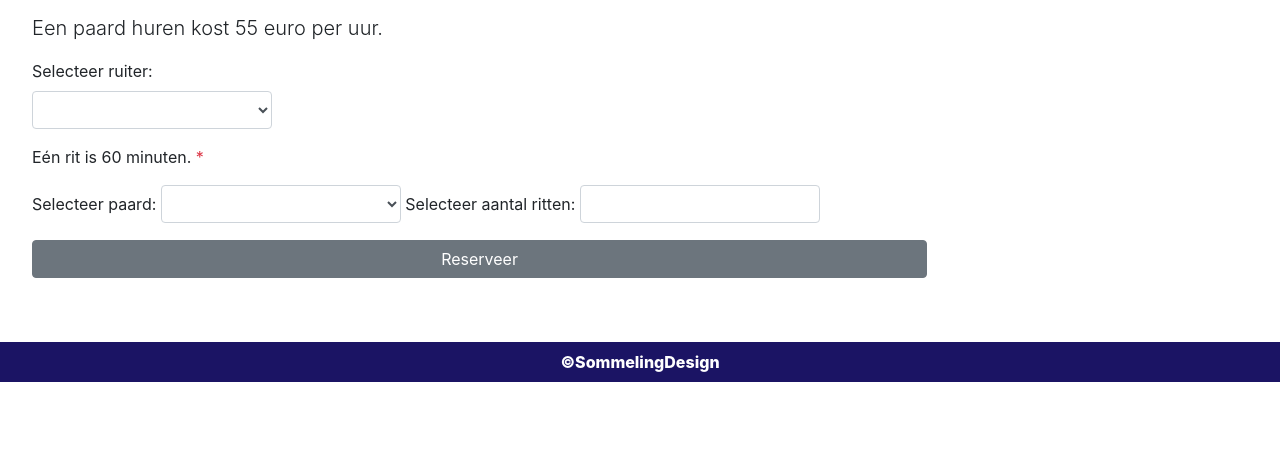
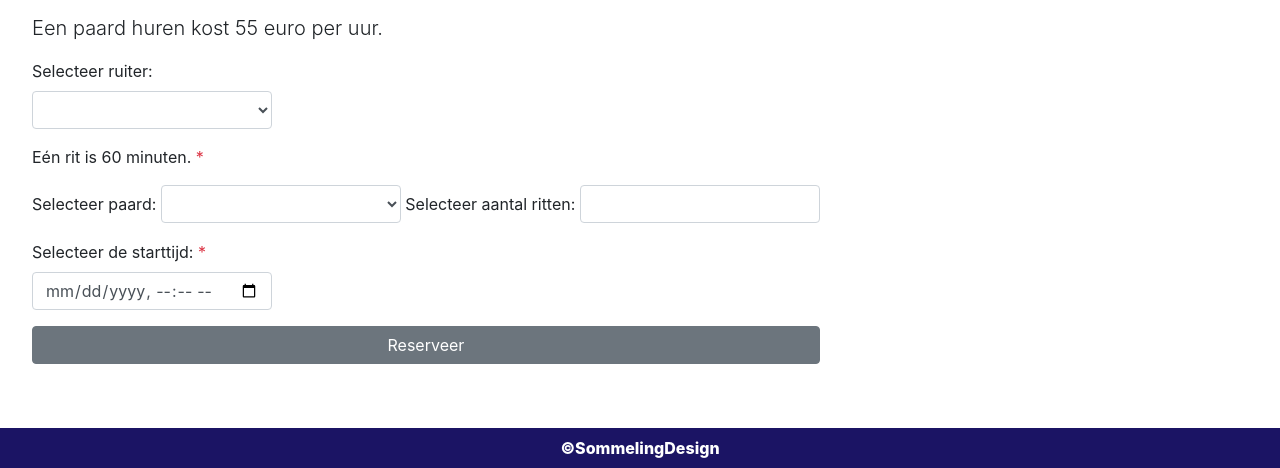
Before and after one commit to JBSommeling/Manege, a PHP site: page /webapp/reservation/store in a window 1280 px wide. Shown: the part 507-975 px from the top of the page. Before the commit the page ends 889 px from the top, so only its background shows below. Run offline with PHP 8.4, Linux system fonts and the light colour scheme; the visitor is signed in with stand-in values (Sample User, id 1); data comes from the database, SQL or seed files in the repository; data that the repository does not hold is empty; some libraries are stand-ins or nearby versions.

Commit message:
dateTime deels toegevoegd

```diff
--- a/controller/ReservationController.php
+++ b/controller/ReservationController.php
@@ -14,7 +14,8 @@ function store(){
 	login();
 	$fields = ['user_id' => "",
 				'horse_id' => "",
-				'rides' => ""];
+				'rides' => "",
+				'time_start'=> ""];
 	$fieldErr = [];
 	if($_SERVER["REQUEST_METHOD"] == "POST"){
 		$validate = true;
@@ -30,7 +31,17 @@ function store(){
 			$fieldErr['rides'] = ' U moet minimaal 1 rit selecteren.';
 			$validate = false;
 		}
-		$fields['rides'] = formVal($_POST['rides']);
+		else{
+			$fields['rides'] = formVal($_POST['rides']);
+		}
+
+		if (empty($_POST['time_start'])){
+			$fieldErr['time_start'] = 'U moet een tijd selecteren.';
+			$validate = false;
+		}
+		else{
+			$fields['time_start'] = formVal($_POST['time_start']);
+		}
 	}
 
 	$result = getReservation($fields['user_id']);
@@ -42,7 +53,8 @@ function store(){
 	else{
 		render('reservation/create', array('result_users' => getAllUsers(),
 										'result_horses' => getAllHorses(),
-										'fieldErr' => $fieldErr));
+										'fieldErr' => $fieldErr,
+										'fields' => $fields));
 	}
 }
 
--- a/model/ReservationModel.php
+++ b/model/ReservationModel.php
@@ -3,11 +3,12 @@
 function createReservation($fields){
 	$conn = openDatabaseConnection();
 
-	$sql = "INSERT INTO reservations(user_id, horse_id, rides) VALUES( :user_id, :horse_id, :rides)";
+	$sql = "INSERT INTO reservations(user_id, horse_id, rides, time_start) VALUES( :user_id, :horse_id, :rides, :time_start)";
 	        $stmt = $conn->prepare($sql);
 	        $stmt->execute([':user_id' => $fields['user_id'],
 	    					':horse_id' => $fields['horse_id'],
-	    					':rides' => $fields['rides']]);
+	    					':rides' => $fields['rides'],
+	    					':time_start' => $fields['time_start']]);
 }
 
 function getReservation($user_id){
--- a/view/reservation/create.php
+++ b/view/reservation/create.php
@@ -22,7 +22,11 @@
 			</div>
 			<div class="form-group d-inline-block">
 				<label for="rides">Selecteer aantal ritten:</label>
-				<input type="number" name="rides" id="rides" class="form-control d-inline-block" min="1" max="12">
+				<input type="number" name="rides" id="rides" class="form-control d-inline-block" min="1" max="12" value="<?php echo $fields['rides']; ?>">
+			</div>
+			<div class="form-group">
+				<label for="time">Selecteer de starttijd: <span class="text-danger">* <?php echo $fieldErr['time_start']; ?></span></label>
+				<input type="datetime-local" name="time_start" class="form-control" value="<?php echo $fields['time_start']; ?>">
 			</div>
 			<button type="submit" class="btn btn-secondary w-100">Reserveer</button>
 		</form>
```
